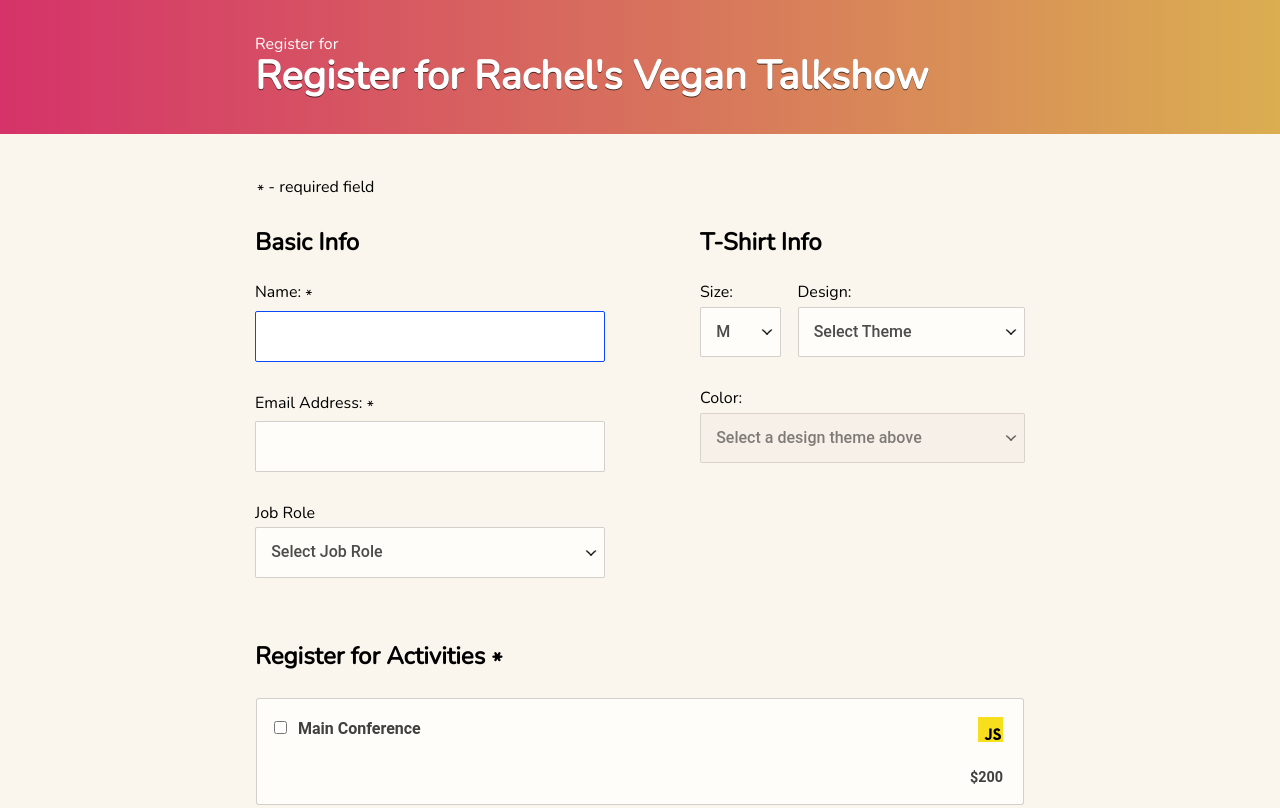
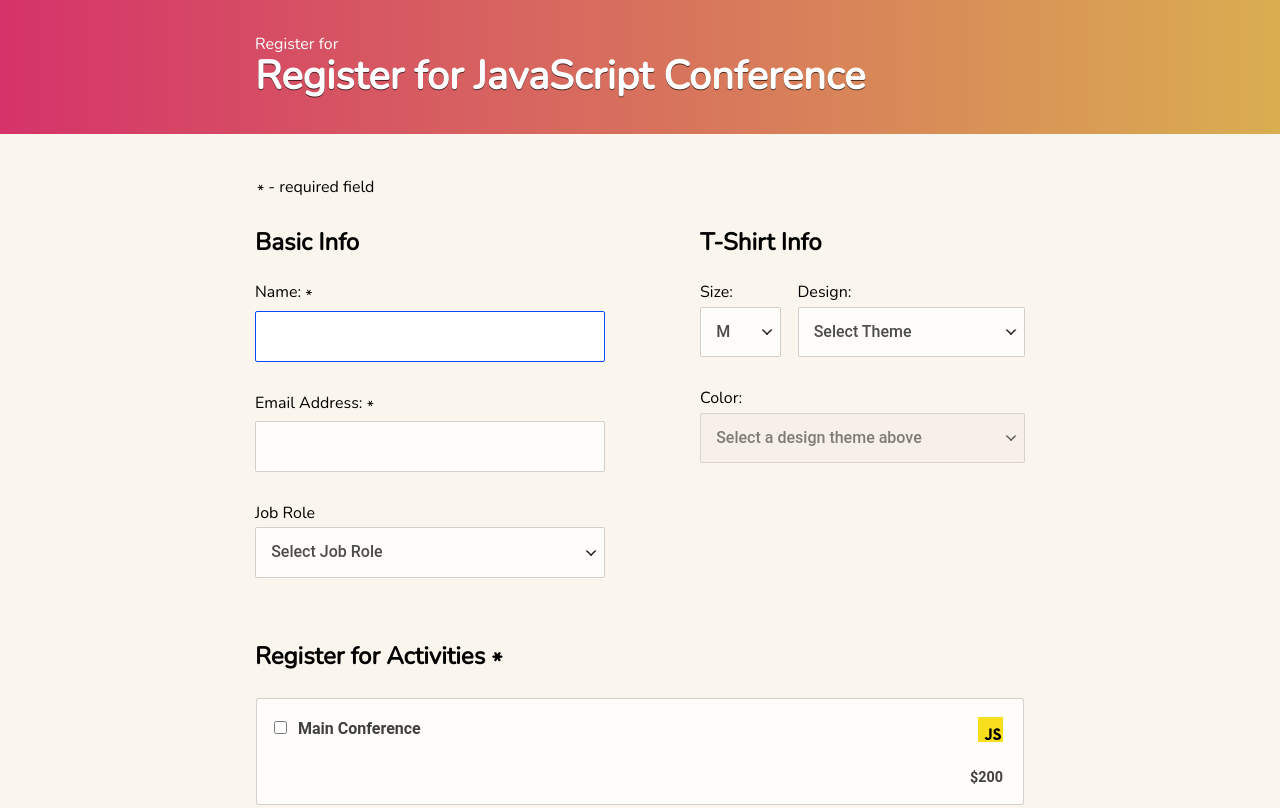
Before and after one commit to timothyhbourne/The_Interactive_Form, a plain HTML site: page index.html in a window 1280 px wide. Shown: the top 808 px of the page. Drawn offline with nearby package versions, Linux system fonts and the light colour scheme.

Commit message:
Update index.html

```diff
--- a/index.html
+++ b/index.html
@@ -3,7 +3,7 @@
   <head>
     <meta charset="utf-8" />
     <meta name="viewport" content="width=device-width, initial-scale=1.0" />
-    <title>Register for Rachel's Vegan Talkshow</title>
+    <title>Register for JavaScript Conference</title>
     <link rel="stylesheet" href="css/normalize.css" />
     <link rel="stylesheet" href="css/style.css" />
     <link
@@ -15,7 +15,7 @@
     <header>
       <div id="header-container" class="header-container">
         <span>Register for</span>
-        <h1>Register for Rachel's Vegan Talkshow</h1>
+        <h1>Register for JavaScript Conference</h1>
       </div>
     </header>
     <div class="container">
```
